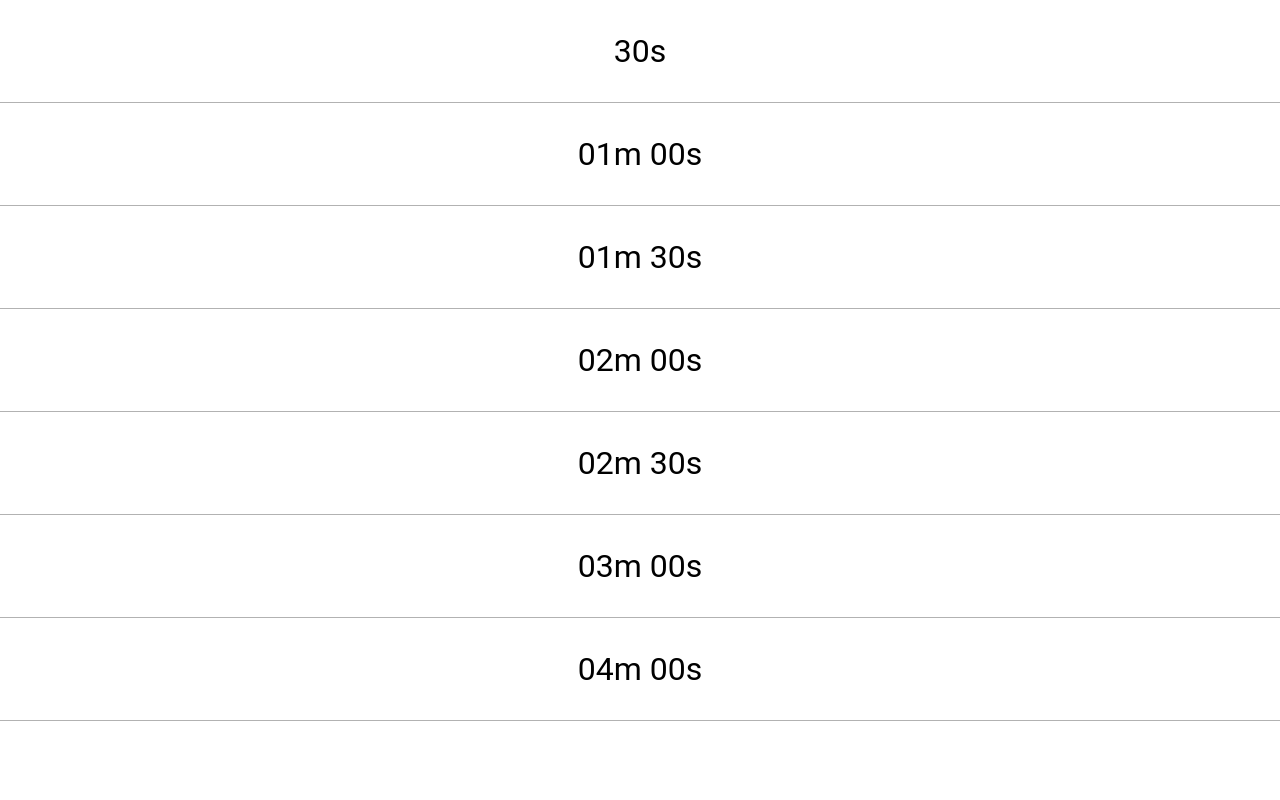
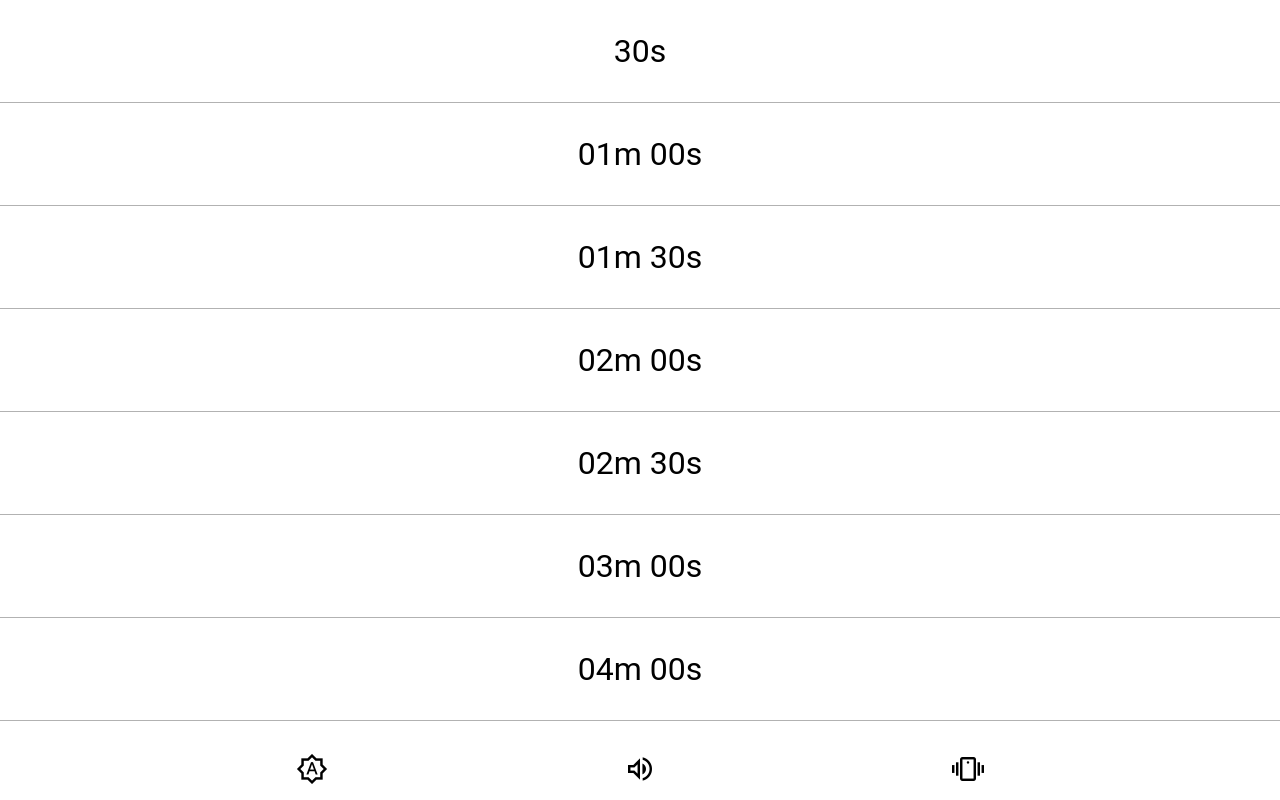
Before and after one commit to markormesher/quick-timer-web, a React (Vite) app: page / in a window 1280 px wide. Built offline with nearby package versions, Linux system fonts and the light colour scheme.

Commit message:
setters for pref-backed state

```diff
--- a/package.json
+++ b/package.json
@@ -21,6 +21,7 @@
   "license": "AGPL-2.0",
   "packageManager": "pnpm@10.15.1",
   "dependencies": {
+    "material-symbols": "^0.35.1",
     "react": "^19.1.1",
     "react-dom": "^19.1.1"
   }
--- a/src/app.tsx
+++ b/src/components/app.tsx
@@ -1,4 +1,5 @@
 import React, { ReactElement } from "react";
+import { PrefBar } from "./prefs.js";
 
 function App(): ReactElement {
   const timers = [30_000, 60_000, 90_000, 120_000, 150_000, 180_000, 240_000];
@@ -57,6 +58,7 @@ function App(): ReactElement {
               </div>
             );
           })}
+          <PrefBar />
         </div>
         {updateNotice}
       </>
--- /dev/null
+++ b/src/components/icon.css
@@ -0,0 +1,18 @@
+@import "material-symbols/outlined.css";
+
+.material-symbols-outlined {
+  font-size: inherit !important;
+}
+
+.icon-group {
+  display: inline-flex;
+  align-items: center;
+
+  > * {
+    margin: 0;
+  }
+
+  > *:not(:last-child) {
+    margin-right: 0.4em;
+  }
+}
--- /dev/null
+++ b/src/components/icon.tsx
@@ -0,0 +1,26 @@
+import React, { ReactElement } from "react";
+import "./icon.css";
+
+const defaultProps = {
+  size: "1rem",
+} as const;
+
+type IconProps = Partial<typeof defaultProps> & {
+  name: string;
+  className?: string;
+};
+
+function Icon(props: IconProps): ReactElement {
+  const fullProps = { ...defaultProps, ...props };
+  return <span className={`icon material-symbols-outlined ${props.className}`}>{fullProps.name}</span>;
+}
+
+function IconGroup(props: React.PropsWithChildren): ReactElement {
+  return (
+    <div className={"icon-group"} {...props}>
+      {props.children}
+    </div>
+  );
+}
+
+export { Icon, IconGroup };
--- /dev/null
+++ b/src/components/prefs.tsx
@@ -0,0 +1,66 @@
+import React, { ReactElement } from "react";
+import { Icon } from "./icon.js";
+
+function PrefBar(): ReactElement {
+  const [theme, toggleTheme] = usePersistedToggle("theme", ["auto", "light", "dark"]);
+  const [soundEnabled, toggleSoundEnabled] = usePersistedToggle("sound-enabled", ["on", "off"]);
+  const [vibrateEnabled, toggleVibrateEnabled] = usePersistedToggle("vibrate-enabled", ["on", "off"]);
+
+  const themeIcons: Record<string, string> = {
+    auto: "brightness_auto",
+    light: "light_mode",
+    dark: "dark_mode",
+  };
+
+  const soundEnabledIcons: Record<string, string> = {
+    on: "volume_up",
+    off: "volume_off",
+  };
+
+  const vibrateEnabledIcons: Record<string, string> = {
+    on: "mobile_vibrate",
+    off: "mobile",
+  };
+
+  return (
+    <div className={"pref-bar"}>
+      <span onClick={toggleTheme}>
+        <Icon name={themeIcons[theme] ?? ""} />
+      </span>
+      <span onClick={toggleSoundEnabled}>
+        <Icon name={soundEnabledIcons[soundEnabled] ?? ""} />
+      </span>
+      <span onClick={toggleVibrateEnabled}>
+        <Icon name={vibrateEnabledIcons[vibrateEnabled] ?? ""} />
+      </span>
+    </div>
+  );
+}
+
+function usePersistedToggle(key: string, values: string[]): [string, () => void] {
+  const [reactState, setReactState] = React.useState("");
+
+  React.useEffect(() => {
+    const initial = localStorage.getItem(key);
+    if (initial && values.includes(initial)) {
+      setReactState(initial);
+    } else {
+      setReactState(values[0] ?? "");
+    }
+  }, [key, values, setReactState]);
+
+  const toggle = () => {
+    const currIdx = values.indexOf(reactState);
+    let newIdx = 0;
+    if (currIdx >= 0 && currIdx <= values.length - 2) {
+      newIdx = currIdx + 1;
+    }
+
+    setReactState(values[newIdx] ?? "");
+    localStorage.setItem(key, values[newIdx] ?? "");
+  };
+
+  return [reactState, toggle];
+}
+
+export { PrefBar };
--- a/src/index.tsx
+++ b/src/index.tsx
@@ -1,6 +1,6 @@
 import React from "react";
 import { createRoot } from "react-dom/client";
-import { App } from "./app.js";
+import { App } from "./components/app.js";
 
 navigator.serviceWorker
   ?.register("sw.js")
--- a/src/style.css
+++ b/src/style.css
@@ -38,27 +38,19 @@ body {
     text-align: center;
     border-bottom: 1px solid var(--divider-colour);
     cursor: pointer;
+  }
 
-    &:last-child {
-      margin-bottom: 6rem;
-    }
+  .pref-bar {
+    width: 100%;
+    padding: 2rem 0;
+    border-bottom: 1px solid var(--divider-colour);
+    display: flex;
+    flex-direction: row;
+    justify-content: space-evenly;
   }
-}
 
-.footer-text {
-  position: absolute;
-  bottom: 0;
-  width: 100%;
-  display: flex;
-  flex-direction: column;
-  justify-content: center;
-  align-items: center;
-  font-size: 1rem;
-  padding: 1rem 0;
-
-  &.footer-overlay {
-    background-color: var(--footer-background-colour);
-    backdrop-filter: blur(3px);
+  >:last-child {
+    margin-bottom: 6rem;
   }
 }
 
@@ -86,3 +78,20 @@ body {
     align-items: center;
   }
 }
+
+.footer-text {
+  position: absolute;
+  bottom: 0;
+  width: 100%;
+  display: flex;
+  flex-direction: column;
+  justify-content: center;
+  align-items: center;
+  font-size: 1rem;
+  padding: 1rem 0;
+
+  &.footer-overlay {
+    background-color: var(--footer-background-colour);
+    backdrop-filter: blur(3px);
+  }
+}
```
Also changed, not shown: 1 other file (tests, documents, lock files or other folders).
